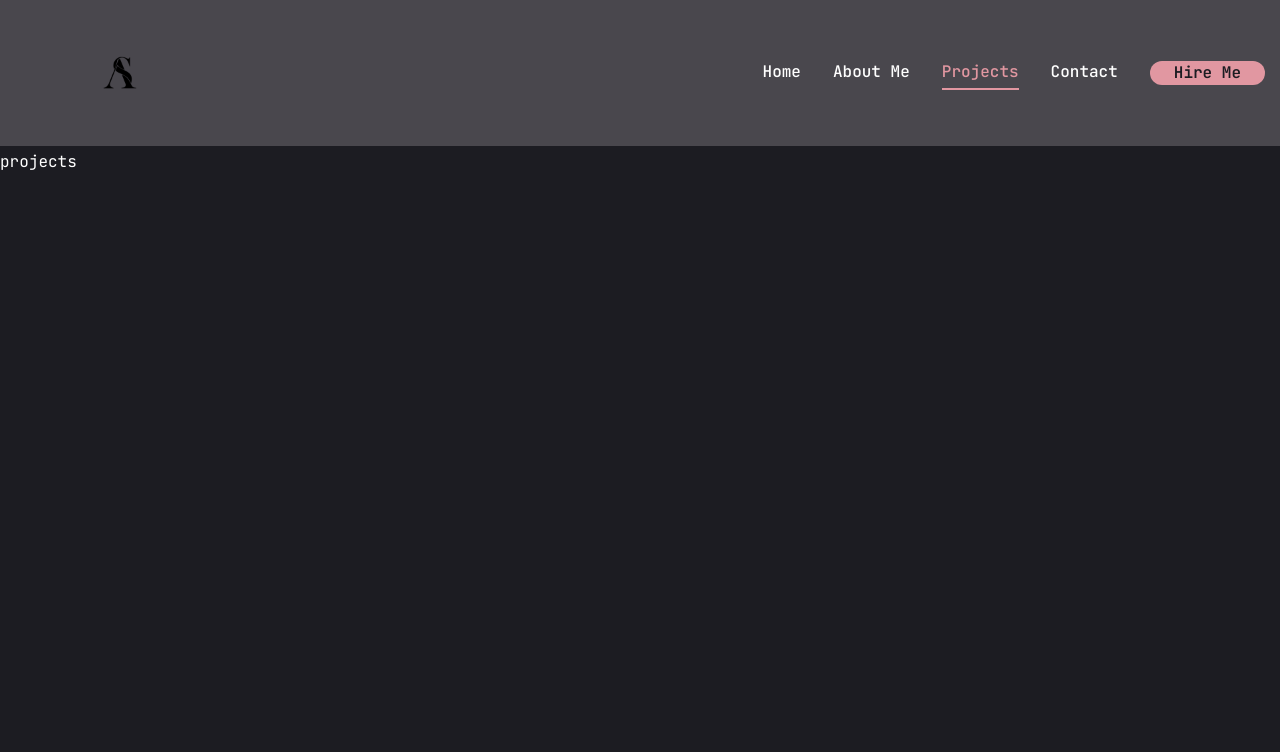
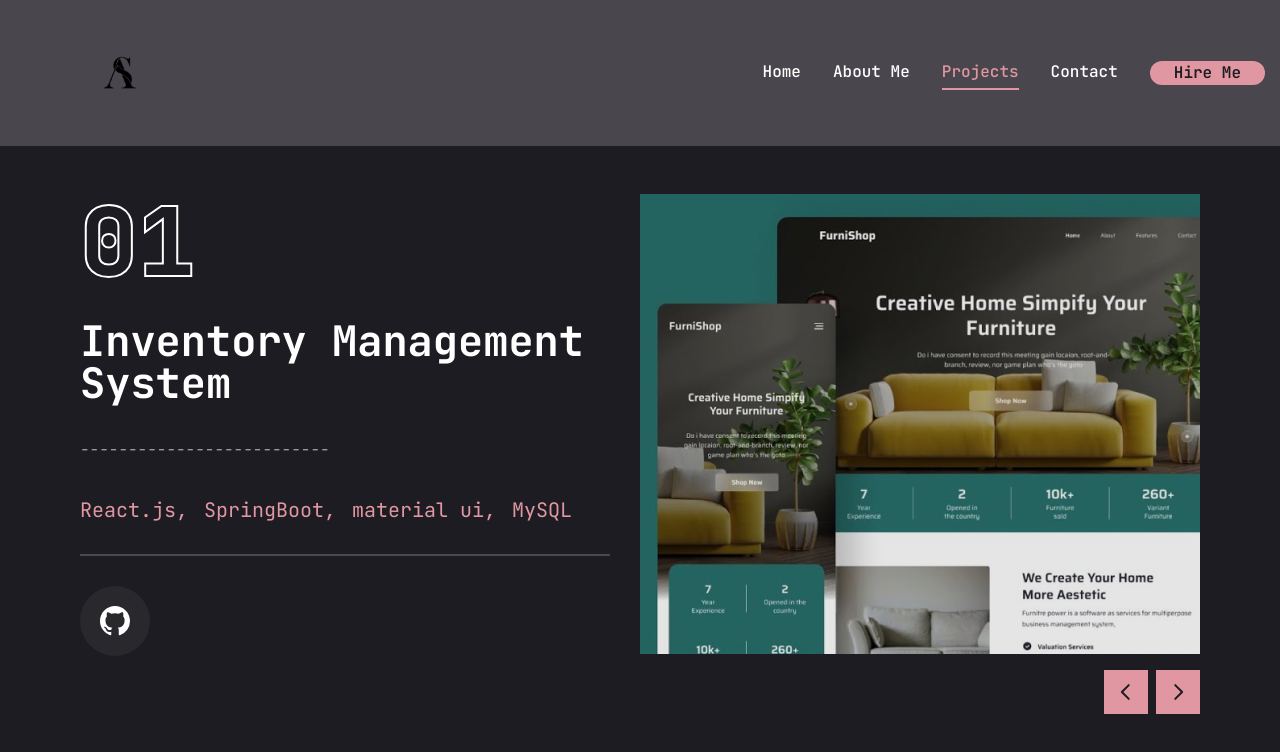
Before and after one commit to SiluniWijesinghe/Portfolio, a Next.js app: page /projects in a window 1280 px wide. Shown: the top 752 px of the page. Built offline with nearby package versions, Linux system fonts and the light colour scheme.

Commit message:
project section created

```diff
--- a/app/projects/page.jsx
+++ b/app/projects/page.jsx
@@ -1,5 +1,147 @@
-const projects = () => {
-  return <div>projects</div>;
+"use client";
+import { motion } from "framer-motion";
+import React, { useState } from "react";
+import { Swiper, SwiperSlide } from "swiper/react";
+import "swiper/css";
+import { BsArrowUpRight, BsGithub } from "react-icons/bs";
+import {
+  Tooltip,
+  TooltipTrigger,
+  TooltipProvider,
+  TooltipContent,
+} from "@/components/ui/tooltip";
+import Link from "next/link";
+import Image from "next/image";
+import WorkSliderBtn from "@/components/WorkSliderBtn";
+
+const projectList = [
+  {
+    num: "01",
+    category: "fullstack ",
+    title: "Inventory Management System",
+    description: "--------------------------",
+    stack: [
+      { name: "React.js" },
+      { name: "SpringBoot" },
+      { name: "material ui" },
+      { name: "MySQL" },
+    ],
+    image: "/assets/work/thumb1.png",
+    github: "",
+  },
+  {
+    num: "02",
+    category: "fullstack ",
+    title: "Trip Planner",
+    description: "----------------------------",
+    stack: [{ name: "Flutter" }, { name: "SpringBoot" }, { name: "MySQL" }],
+    image: "/assets/work/thumb1.png",
+    github: "",
+  },
+];
+
+const Work = () => {
+  const [project, setProject] = useState(projectList[0]);
+
+  const handleSlideChange = (swipe) => {
+    const curretIndex = swipe.activeIndex;
+    setProject(projectList[curretIndex]);
+  };
+
+  return (
+    <motion.div
+      initial={{ opacity: 0 }}
+      animate={{
+        opacity: 1,
+        transition: { delay: 2.4, duration: 0.4, ease: "easeIn" },
+      }}
+      className="min-h-[80vh] flex flex-col justify-center py-12 xl:px-0"
+    >
+      <div className="container mx-auto px-20 ">
+        <div className="flex flex-col xl:flex-row xl:gap-[30px]">
+          <div className="w-full xl:w-[50%] xl:h-[460px] flex flex-col xl:justify-between order-2 xl:order-none ">
+            <div className="flex flex-col gap-[30px] h-[50%] ">
+              {/* outlined num */}
+              <div className="text-8xl leading-none font-extrabold text-transparent text-outline-white">
+                {project.num}
+              </div>
+              {/* project category */}
+              <h2
+                className="text-[42px] font-bold leading-none text-white
+               group-hover:text-accent transition-all duration-500 capitalize"
+              >
+                {project.title}
+              </h2>
+              {/* description */}
+              <p className="text-white/60 ">{project.description}</p>
+              {/* stack */}
+              <ul className="flex gap-4 ">
+                {project.stack.map((item, index) => {
+                  return (
+                    <li key={index} className="text-xl text-accent">
+                      {item.name}
+
+                      {index !== project.stack.length - 1 && ","}
+                    </li>
+                  );
+                })}
+              </ul>
+              {/* border */}
+              <div className="border border-white/20 "></div>
+              {/* github link */}
+              <div className="flex items-center">
+                <Link href={project.github}>
+                  <TooltipProvider delayDuration={100}>
+                    <Tooltip>
+                      <TooltipTrigger
+                        className="w-[70px] h-[70px] rounded-full
+                      bg-white/5 flex justify-center items-center group"
+                      >
+                        <BsGithub className="text-white text-3xl group-hover:text-accent" />
+                      </TooltipTrigger>
+                      <TooltipContent>
+                        <p>Git hub</p>
+                      </TooltipContent>
+                    </Tooltip>
+                  </TooltipProvider>
+                </Link>
+              </div>
+            </div>
+          </div>
+          <div className="w-full xl:w-[50%]">
+            <Swiper
+              spaceBetween={30}
+              slidesPerView={1}
+              className="xl:h-[520px] mb-12"
+              onSlideChange={handleSlideChange}
+            >
+              {projectList.map((project, index) => {
+                return (
+                  <SwiperSlide key={index} className="w-full">
+                    <div className="h-[460px] relative groupflex justify-center items-center bg-pink-50/20">
+                      <div className="absolute top-0 bottom-0 w-full h-full bg-black/10 z-10"></div>
+                      <div className="relative w-full h-full">
+                        <Image
+                          src={project.image}
+                          fill
+                          className="object-cover"
+                        />
+                      </div>
+                    </div>
+                  </SwiperSlide>
+                );
+              })}
+              <WorkSliderBtn
+                containerStyle="flex gap-2 absolute right-0 bottom-[calc(50%_-_22px)] xl:bottom-0 z-20 w-full justify-between
+                xl:w-max xl:justify-none"
+                btnStyles="bg-accent hover:bg-accent-hover text-primary text-[22px] w-[44px] h-[44px] flex justify-center items-center transition-all"
+              />
+            </Swiper>
+          </div>
+        </div>
+      </div>
+    </motion.div>
+  );
 };
 
-export default projects;
+export default Work;
--- /dev/null
+++ b/components/WorkSliderBtn.jsx
@@ -0,0 +1,21 @@
+"use client";
+import { useSwiper } from "swiper/react";
+import { PiCaretLeftBold, PiCaretRightBold } from "react-icons/pi";
+import { useState } from "react";
+
+const WorkSliderBtn = ({ containerStyle, btnStyles, iconsStyle }) => {
+  const swiper = useSwiper();
+
+  return (
+    <div className={containerStyle}>
+      <button className={btnStyles} onClick={()=>swiper.slidePrev()}>
+        <PiCaretLeftBold className={iconsStyle} />
+      </button>
+      <button className={btnStyles}onClick={()=>swiper.slideNext()}>
+        <PiCaretRightBold className={iconsStyle} />
+      </button>
+    </div>
+  );
+};
+
+export default WorkSliderBtn;
--- a/package.json
+++ b/package.json
@@ -23,6 +23,7 @@
     "react": "^18",
     "react-dom": "^18",
     "react-icons": "^5.3.0",
+    "swiper": "^11.1.14",
     "tailwind-merge": "^2.5.2",
     "tailwindcss-animate": "^1.0.7"
   },
--- a/tailwind.config.js
+++ b/tailwind.config.js
@@ -43,7 +43,28 @@
         "accordion-down": "accordion-down 0.2s ease-out",
         "accordion-up": "accordion-up 0.2s ease-out",
       },
+       // Add custom text-outline utility here
+       textShadow: {
+        outline: '2px 2px 0 #000',  // Outline with 2px black shadow
+      },
+
+      // For stroke-based outline
+      textStroke: {
+        black: '2px black',  // 2px solid black stroke
+      },
     },
   },
-  plugins: [require("tailwindcss-animate")],
+  plugins: [
+    require("tailwindcss-animate"),
+
+    // Alternatively, you can add the plugin here
+    function ({ addUtilities }) {
+      addUtilities({
+        '.text-outline-white': {
+          '-webkit-text-stroke': '2px white', // Apply a 2px black text outline
+          'color': 'transparent',             // Make the inner text transparent
+        },
+      });
+    },
+  ],
 };
```
Also changed, not shown: 1 other file (tests, documents, lock files or other folders).
